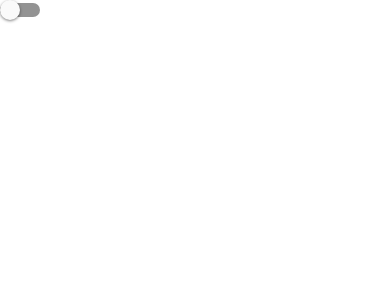
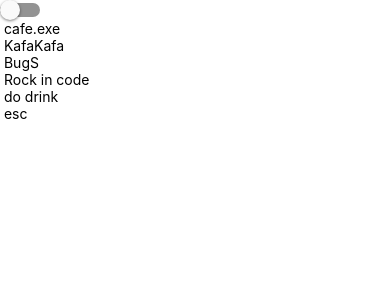
Before and after one commit to aytacbulanik/React_Native_App, a React Native app: screen / in a window 390 px wide. Shown: the top 300 px of the page. Built offline with nearby package versions, Linux system fonts and the light colour scheme.

Commit message:
data name seeing in the flatlist

```diff
--- a/src/App.js
+++ b/src/App.js
@@ -11,12 +11,14 @@ const data = [
 ];
 
 function App() {
-
-
+  const [cafeList, setCafeList] = useState(data);
   return (
     <SafeAreaView>
-      <Switch> </Switch>
-      <FlatList />
+      <Switch />
+      <FlatList
+        data={cafeList}
+        renderItem={({item}) => <Text> {item.name}</Text>}
+      />
     </SafeAreaView>
   );
 }
```
